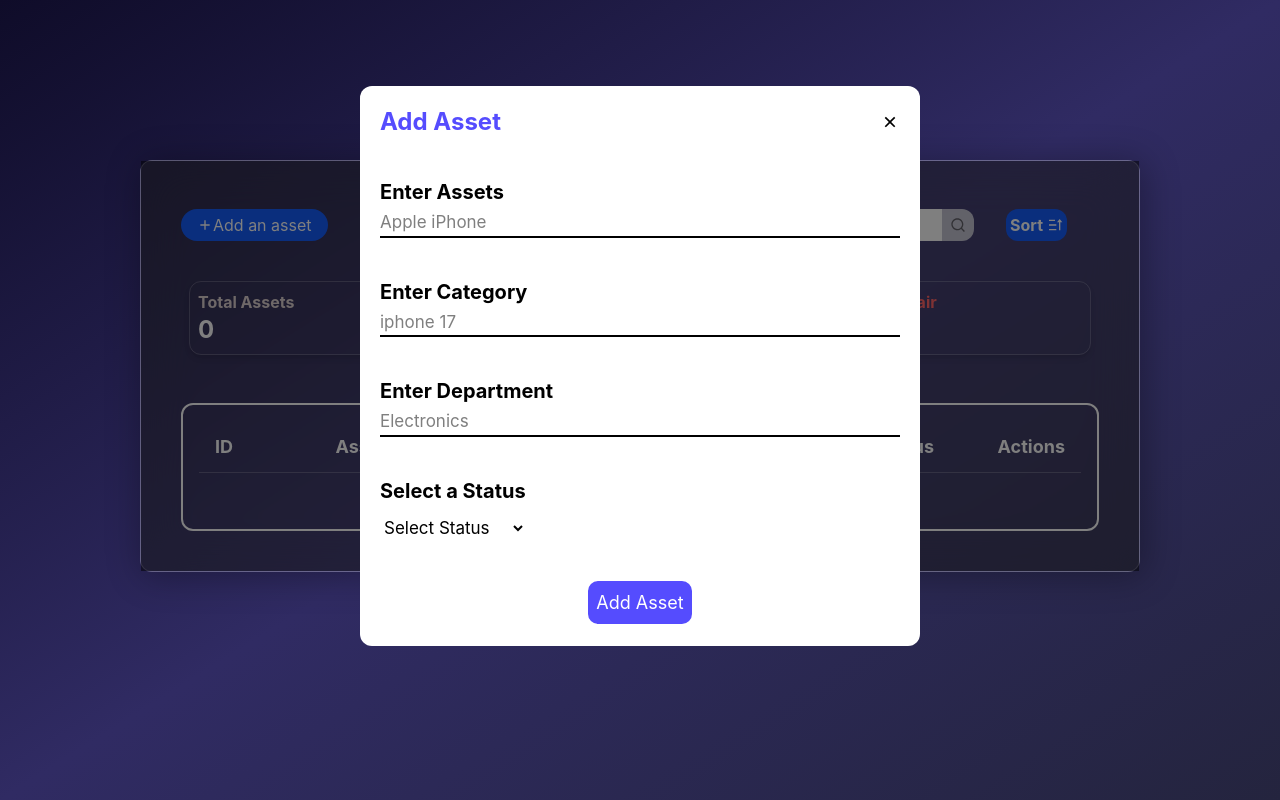
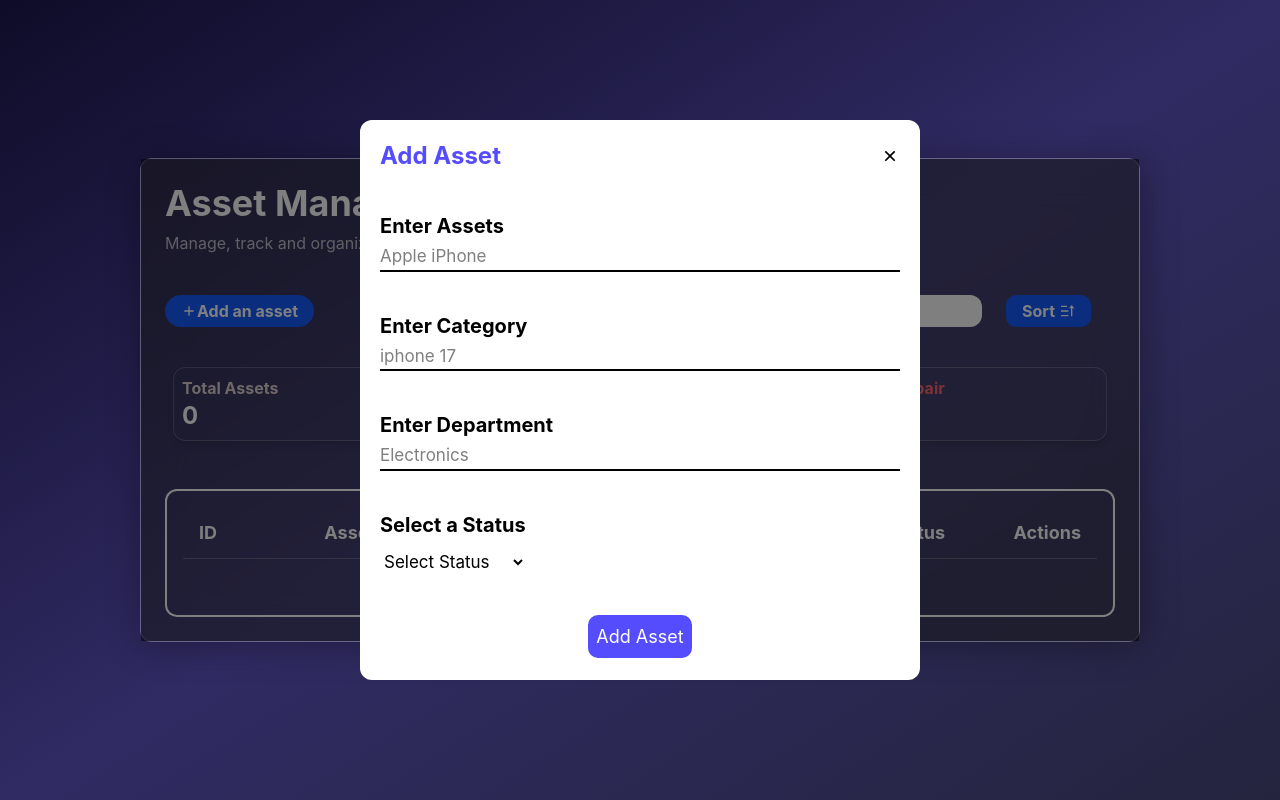
Before and after one commit to alekh-codes/Assets-Tracker-App, a React (Vite) app: page / in a window 1280 px wide. Both pictures are taken after typing "Sample" into the empty fields and a click on the button "Add an asset". Built offline with nearby package versions, Linux system fonts and the light colour scheme.

Commit message:
Edit feature enabled and made final touches

```diff
--- a/index.html
+++ b/index.html
@@ -2,9 +2,8 @@
 <html lang="en">
   <head>
     <meta charset="UTF-8" />
-    <link rel="icon" type="image/svg+xml" href="/favicon.svg" />
     <meta name="viewport" content="width=device-width, initial-scale=1.0" />
-    <title>assetapp</title>
+    <title>Asset Management App</title>
     <link rel="stylesheet" href="./src/index.css">
   </head>
   <body>
--- a/src/App.jsx
+++ b/src/App.jsx
@@ -5,7 +5,7 @@ import { AssetProvider } from "./context/AssetContext";
 
 function App() {
   return (
-    <div className="min-h-dvh w-full bg-linear-to-br from-[#0f0c29] via-[#302b63] to-[#24243e]">
+    <div className="min-h-screen min-w-screen bg-linear-to-br from-[#0f0c29] via-[#302b63] to-[#24243e]">
       <AssetProvider>
         <Dashboard />
       </AssetProvider>
--- a/src/components/Page/Dashboard.jsx
+++ b/src/components/Page/Dashboard.jsx
@@ -5,21 +5,47 @@ import Table from "../features/Table";
 import HeaderBtns from "../features/HeaderBtns";
 import { AssetContext } from "../../context/AssetContext";
 function Dashboard() {
-  const {asset , setAssets} = useContext(AssetContext)
-  const [copyList,setCopyList] = useState(asset);
-  useEffect(()=>{
-    setCopyList(asset)
-  },[asset])
+  const { asset, setAssets } = useContext(AssetContext);
+  const [copyList, setCopyList] = useState(asset);
+  const [showForm, setShowForm] = useState(false);
+  const [editingAsset, setEditingAsset] = useState(null);
+  useEffect(() => {
+    setCopyList(asset);
+  }, [asset]);
   return (
-    <div className="flex justify-center items-center ">
+    <div className="flex justify-center items-center min-h-screen p-6">
       <div
-        className="rounded-xl bg-white/10 backdrop-blur-xl mt-40 p-10
+        className="rounded-xl bg-white/10 backdrop-blur-xl p-6
             shadow-[3px_3px_35px_2px_rgba(0,0,0,0.3)] border border-white/20 flex
             flex-col text-white w-100  md:w-190 lg:w-250"
       >
-        <HeaderBtns asset={asset}  copyList={copyList}  setCopyList={setCopyList} />
-        <Cards  />
-        <Table copyList={copyList}/>
+        <div className="mb-8">
+  <h1 className="text-4xl font-bold text-white">
+    Asset Management System
+  </h1>
+
+  <p className="text-white/70 mt-2">
+    Manage, track and organize company assets efficiently.
+  </p>
+</div>
+        <HeaderBtns
+          asset={asset}
+          copyList={copyList}
+          setCopyList={setCopyList}
+          setShowForm={setShowForm}
+          setEditingAsset={setEditingAsset}
+        />
+        <Cards />
+        <Table copyList={copyList}
+        setShowForm={setShowForm}
+        setEditingAsset={setEditingAsset} />
+
+        {showForm && (
+          <AssetsForm
+            setShow={setShowForm}
+            editingAsset={editingAsset}
+          />
+        )}
       </div>
     </div>
   );
--- a/src/components/features/AssetsForm.jsx
+++ b/src/components/features/AssetsForm.jsx
@@ -3,9 +3,14 @@ import { form , options } from "../../utils/formInputs";
 import { useContext, useState } from "react";
 import { RiCloseLine } from "react-icons/ri";
 import { AssetContext, AssetProvider } from "../../context/AssetContext";
-export default function AssetsForm({setShow}){
+import { validate } from "../../utils/validate";
+export default function AssetsForm({setShow,editingAsset}){
     const {asset,setAssets} = useContext(AssetContext);
-    const[formData,setFormData] = useState({
+    const [errors,setErrors] = useState({});
+    const[formData,setFormData] = useState(
+        editingAsset || {
+        id: crypto.randomUUID().slice(0,5),
+        assetsId: "",
         assets:"",
         category:"",
         department:"",
@@ -19,31 +24,52 @@ export default function AssetsForm({setShow}){
     }
     const handleSubmit = (e) =>{
         e.preventDefault();
-        setAssets([...asset,formData]);
+        const validateErrors = validate(formData);
+        if(Object.keys(validateErrors).length>0){
+            setErrors(validateErrors);
+            return;
+        }
+        if(editingAsset){
+            setAssets(prev=> prev.map(item=>
+                item.id === editingAsset.id ? formData : item
+            ))
+        }else{
+            setAssets(prev=>[...prev,formData])
+        }
         setFormData({
+            id:"",
+            assetsId:"",
             assets:"",
             category:"",
             department:"",
             status:"",
         })
+        setErrors({});
         setShow(false)
     }
     return(
         <div className="fixed inset-0 z-10 bg-black/50 flex justify-center items-center">
             <div className="bg-white p-5 w-140 rounded-xl text-black">
                 <div className="flex items-center justify-between">
-                    <h1 className="text-2xl text-center text-[#554cfe] font-bold">Add Asset</h1>
+                    <h1 className="text-2xl text-center text-[#554cfe] font-bold">{editingAsset ? "Edit Asset" : "Add Asset"}</h1>
                     <button onClick={()=>setShow(false)}><RiCloseLine className="text-black text-xl cursor-pointer"/></button>
                 </div>
                 <form onSubmit={handleSubmit} >
                 {
                 form.map(inp=>(
-                    <div className="flex flex-col my-10" key={inp.name}>
+                    <div className="flex flex-col my-10" key={inp.value}>
                         <label htmlFor="" className="text-xl font-bold">
                         {inp.labelName}       </label>
                     <input
                     className="bg-white text-black text-[17px] mt-1 border-b-2 outline-none"
                     type="text" value={formData[inp.value]} name={inp.name} onChange={handleChange} placeholder={inp.placeholder} />
+                    {
+                        errors[inp.name] && (
+                            <p className="text-red-500 text-sm">
+                                {errors[inp.name]}
+                            </p>
+                        )
+                    }
 
                     </div>
                 ))
@@ -53,8 +79,8 @@ export default function AssetsForm({setShow}){
                     className="text-xl font-bold"
                     htmlFor="">Select a Status</label>
                 <select
-                    className="text-[17px] mt-3"
-                    name="status" value={formData.status} onChange={handleChange} id="">
+                    className="text-xs md:text-[17px] mt-3"
+                    name="status" value={formData.status} onChange={handleChange} >
                     <option hidden disabled value="">Select Status</option>
                     {
                         options.map(item=>(
@@ -64,12 +90,20 @@ export default function AssetsForm({setShow}){
 
                         ))
                     }
+
                 </select>
+                 {
+                        errors.status && (
+                            <p className="text-red-500">
+                                {errors.status}
+                            </p>
+                        )
+                    }
             </div>
             <div className="flex mt-10 justify-center">
                 <button
                 className="text-[18px] border-2 p-2 rounded-xl bg-[#554cfe] text-white"
-                >Add Asset</button>
+                >{editingAsset ? "Update Asset" : "Add Asset"}</button>
             </div>
             </form>
             </div>
--- a/src/components/features/HeaderBtns.jsx
+++ b/src/components/features/HeaderBtns.jsx
@@ -10,36 +10,41 @@ import AssetsForm from "./AssetsForm";
 import { AssetContext } from "../../context/AssetContext";
 import SortDropDown from "./SortDropDown";
 
-export default function HeaderBtns({ setCopyList, copyList, asset }) {
-  const [show, setShow] = useState(false);
+export default function HeaderBtns({ setCopyList, copyList, asset, setShowForm,setEditingAsset}) {
   const [display,setDisplay] = useState(false);
   const [search, setSearch] = useState("");
   const menuRef = useRef(null);
   useClickOutside(menuRef,()=>setDisplay(null))
-  const stlyebtns = " ";
-  function handleSearch() {
+
+   useEffect(() => {
+  if (!search.trim()) {
+    setCopyList(asset);
+    return;
+  }
+
   setCopyList(
     asset.filter(
       (a) =>
         a.assets.toLowerCase().includes(search.toLowerCase()) ||
         a.category.toLowerCase().includes(search.toLowerCase()) ||
-          a.department.toLowerCase().includes(search.toLowerCase()),
-      ),
+        a.department.toLowerCase().includes(search.toLowerCase())
+    )
   );
-  }
+}, [search, asset]);
 
-  function handleSort() {}
 
   return (
     <div className="flex flex-col md:flex-row justify-between items-center mb-6">
       <div className="flex items-center w-fit  px-4 bg-blue-600 text-white p-1 rounded-[30px] transition-all ease-in duration-300 hover:bg-blue-800">
-        <RiAddLine />
-        <button onClick={() => setShow(true)} className="cursor-pointer">
-          {" "}
+        <RiAddLine className="" />
+        <button onClick={() =>{
+          setEditingAsset(null)
+          setShowForm(true)
+        }} className="font-bold cursor-pointer">
+
           Add an asset
         </button>
 
-        {show && <AssetsForm setShow={setShow} />}
       </div>
       <div className="flex items-center mt-5 md:m-0  ">
         <div className="flex items-center">
@@ -48,25 +53,19 @@ export default function HeaderBtns({ setCopyList, copyList, asset }) {
             value={search}
             onChange={(e) => setSearch(e.target.value)}
             placeholder="Search...."
-            className="p-1 bg-white text-black rounded-l-xl"
+            className="p-1 bg-white text-black rounded-xl"
           />
+
+        </div>
+        <div ref={menuRef} className="flex justify-around relative mx-6  px-4 py-1 cursor-pointer bg-blue-600  m-2 rounded-[10px] hover:bg-blue-800">
           <button
-            className="rounded-r-xl text-black/50 p-2 bg-white/70 "
-            onClick={handleSearch}
-          >
-            <RiSearchLine />
-          </button>
-        </div>
-        <div className="flex justify-around mx-6">
-          <button
-          onClick={()=>setDisplay(true)}
-          className="relative p-1 font-bold cursor-pointer bg-blue-600  m-2 rounded-xl flex items-center gap-1 transition-all ease-in duration-300 hover:bg-blue-800">
+          onClick={()=>setDisplay(prev=>!prev)}
+          className=" flex items-center gap-1 font-bold transition-all ease-in duration-300 ">
 
             Sort<RiSortAsc />
           </button>
           {
             display && <SortDropDown
-            menuRef={menuRef}
             setCopyList={setCopyList}
             />
           }
--- a/src/components/features/SortDropDown.jsx
+++ b/src/components/features/SortDropDown.jsx
@@ -1,8 +1,7 @@
 import { useContext, useRef ,useState} from "react"
 import { AssetContext } from "../../context/AssetContext"
-import { IoHandLeft } from "react-icons/io5";
 
-function SortDropDown({menuRef,setCopyList}){
+function SortDropDown({setCopyList,setDisplay}){
     const sortBtns = "p-1 cursor-pointer"
     const {asset, setAssets} = useContext(AssetContext);
     function handleSortDefault(){
@@ -19,7 +18,7 @@ function SortDropDown({menuRef,setCopyList}){
     }
 
     return(
-        <div ref={menuRef} className="absolute flex flex-col bg-white text-black z-10 right-13 shadow-2xl md:top-22 p-1 rounded-xl">
+        <div className="absolute flex flex-col bg-white text-black z-10  shadow-2xl md:top-10 py-1 px-2 rounded-xl">
             <button className={sortBtns}
             onClick={handleSortDefault}
             >Default</button>
--- a/src/utils/useClickOutside.js
+++ b/src/utils/useClickOutside.js
@@ -8,10 +8,10 @@ function useClickOutside(ref, callback) {
       }
     }
 
-    document.addEventListener("mousedown", handleClick);
+    document.addEventListener("click", handleClick);
 
     return () => {
-      document.removeEventListener("mousedown", handleClick);
+      document.removeEventListener("click", handleClick);
     };
   }, [ref, callback]);
 }
--- /dev/null
+++ b/src/utils/validate.js
@@ -0,0 +1,22 @@
+export function validate(formData){
+    let err={};
+
+    if(!formData.assets.trim()){
+        err.assets = "Asset name is required";
+    }
+
+    if(!formData.category.trim()){
+        err.category = "Category is required";
+    }
+
+    if(!formData.department.trim()){
+        err.department = "Department is required";
+    }
+
+    if(!formData.status){
+        err.status = "Please select a status";
+    }
+
+    return err;
+
+}
```
Also changed, not shown: src/components/features/ActionsBtns.jsx (+13 -4 lines), src/components/features/MobileTable.jsx (+9 -6 lines), src/components/features/Table.jsx (+7 -3 lines), src/components/features/TableContent.jsx (+8 -4 lines). Lines whose indentation alone changed are shown as unchanged.
